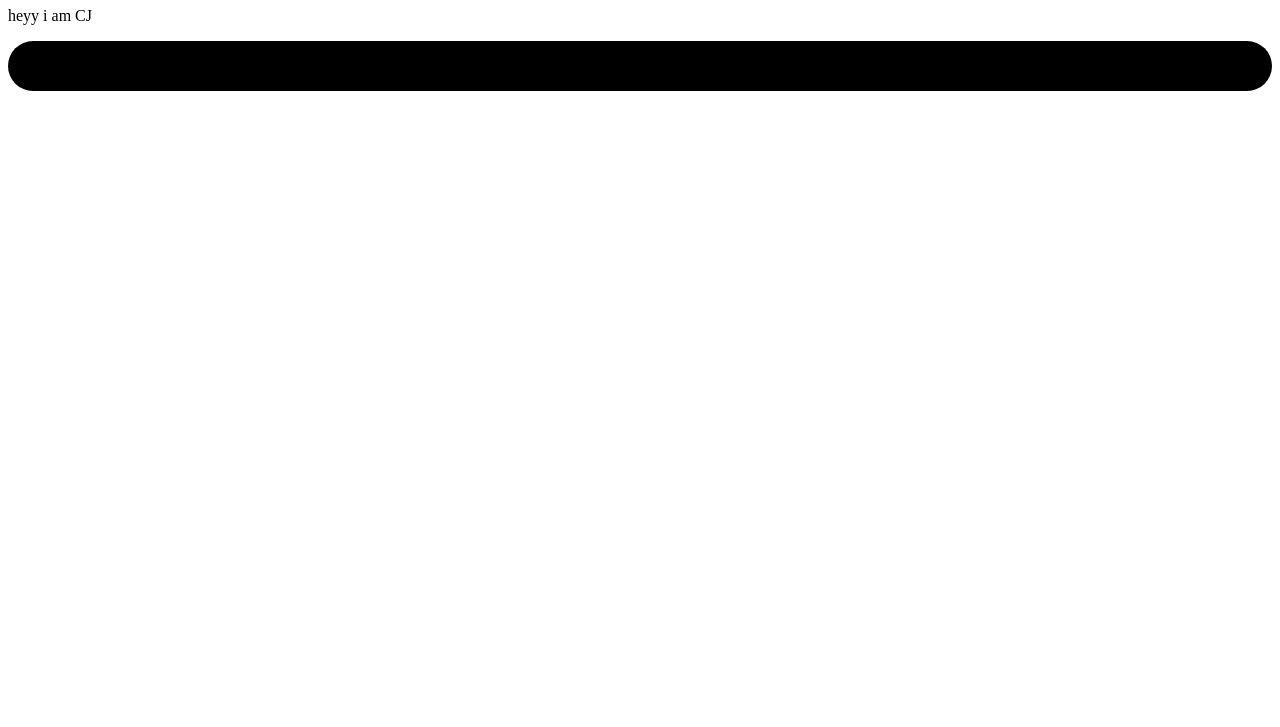
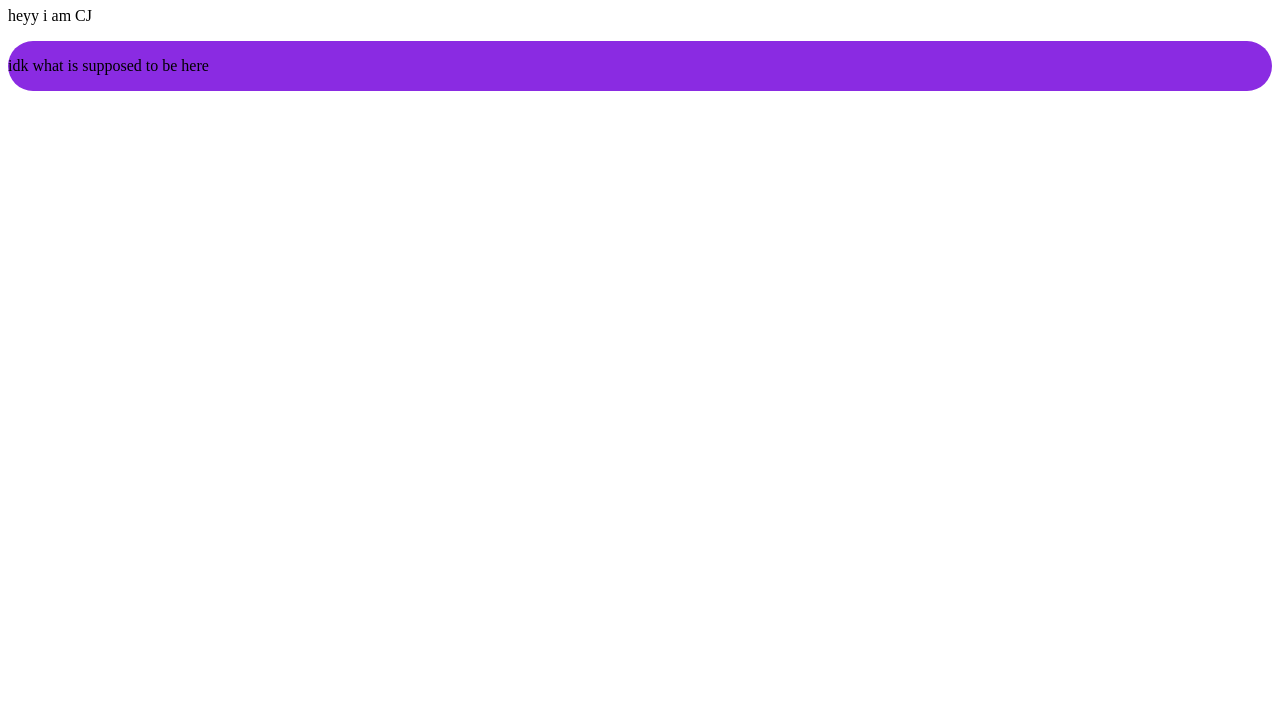
Before and after one commit to LesserSike/test-repo, a plain HTML site: page index.html in a window 1280 px wide. Shown: the part 73-800 px from the top of the page. Drawn offline with Linux system fonts and the light colour scheme.

Commit message:
updated color to blueviolet

```diff
--- a/index.html
+++ b/index.html
@@ -12,7 +12,7 @@
 <body>
     <h1>TITLE</h1>
     <p>heyy i am CJ</p>
-    <div style="display: flex; background-color: black; border-radius: 45px;">
+    <div style="display: flex; background-color: blueviolet; border-radius: 45px;">
         <p>idk what is supposed to be here</p>
     </div>
 </body>
```
